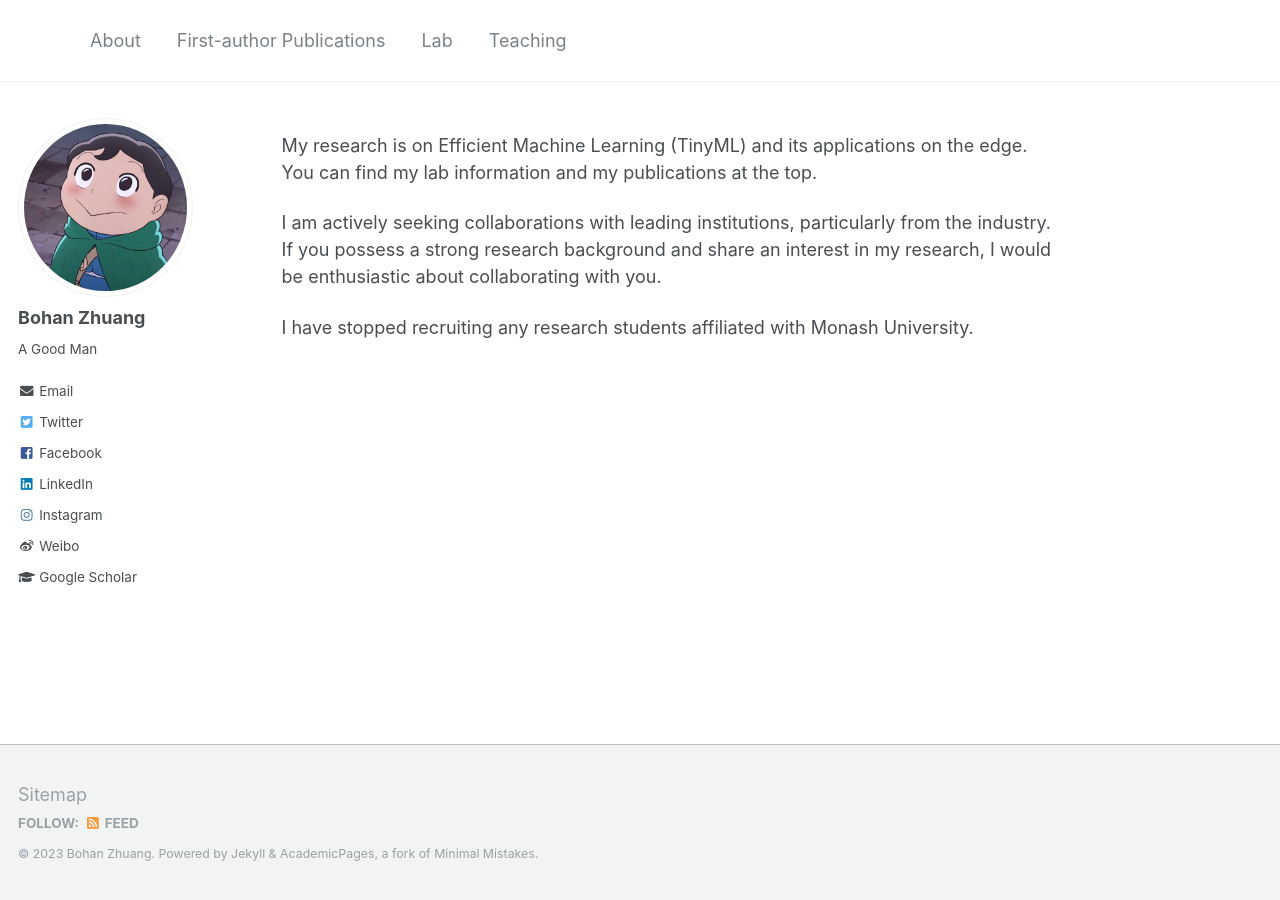
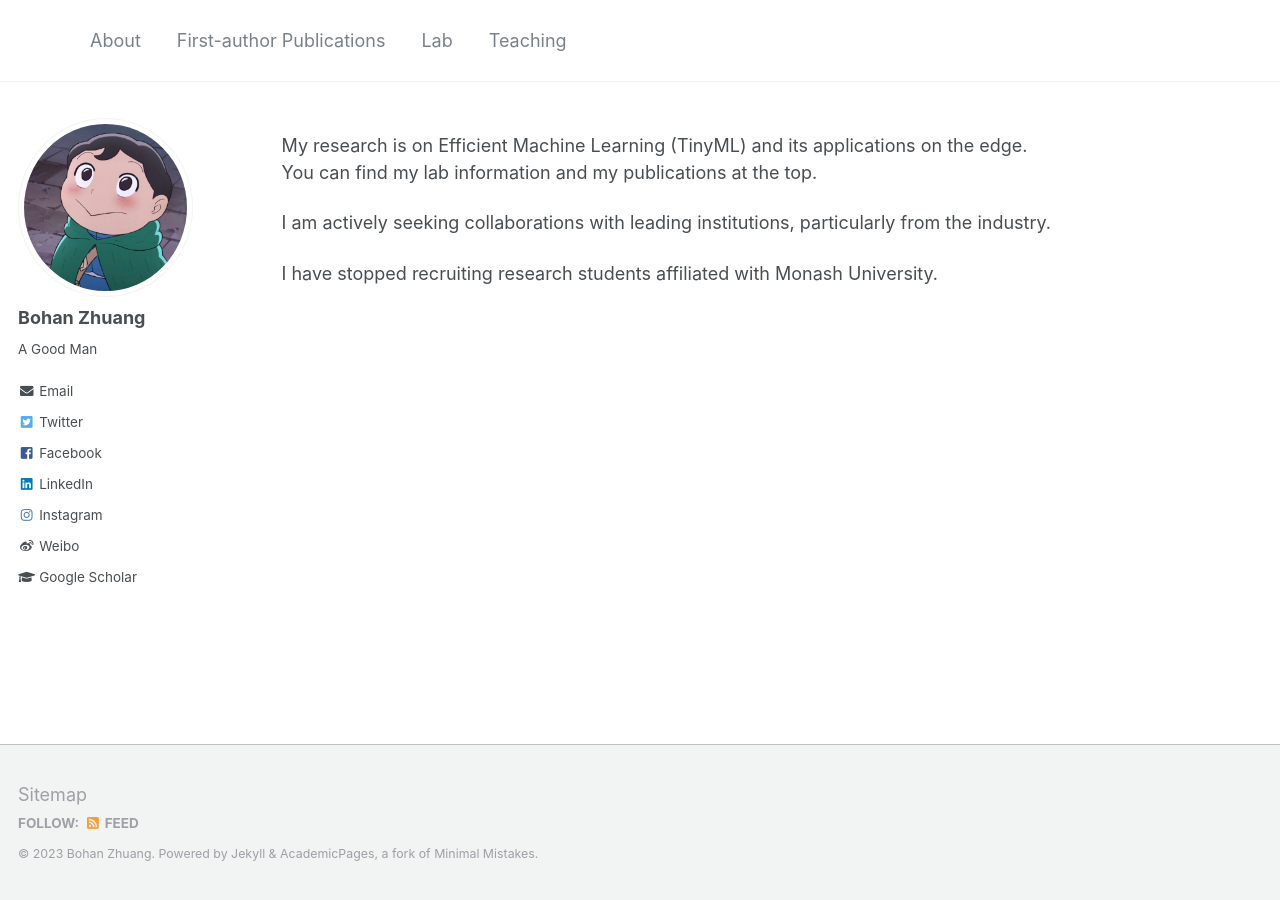
Before and after one commit to bohanzhuang/bohanzhuang.github.io, a Jekyll site: the page built from _pages/about.md, in a window 1280 px wide. Built offline with Jekyll 4.4.1, drawn with Linux system fonts in a browser that asks for light colours.

Commit message:
Update about.md

```diff
--- a/_pages/about.md
+++ b/_pages/about.md
@@ -11,6 +11,6 @@ redirect_from:
 
 My research is on Efficient Machine Learning (TinyML) and its applications on the edge. You can find my lab information and my publications at the top.
 
-I am actively seeking collaborations with leading institutions, particularly from the industry. If you possess a strong research background and share an interest in my research, I would be enthusiastic about collaborating with you.
+I am actively seeking collaborations with leading institutions, particularly from the industry.
 
-I have stopped recruiting any research students affiliated with Monash University.
+I have stopped recruiting research students affiliated with Monash University.
```
